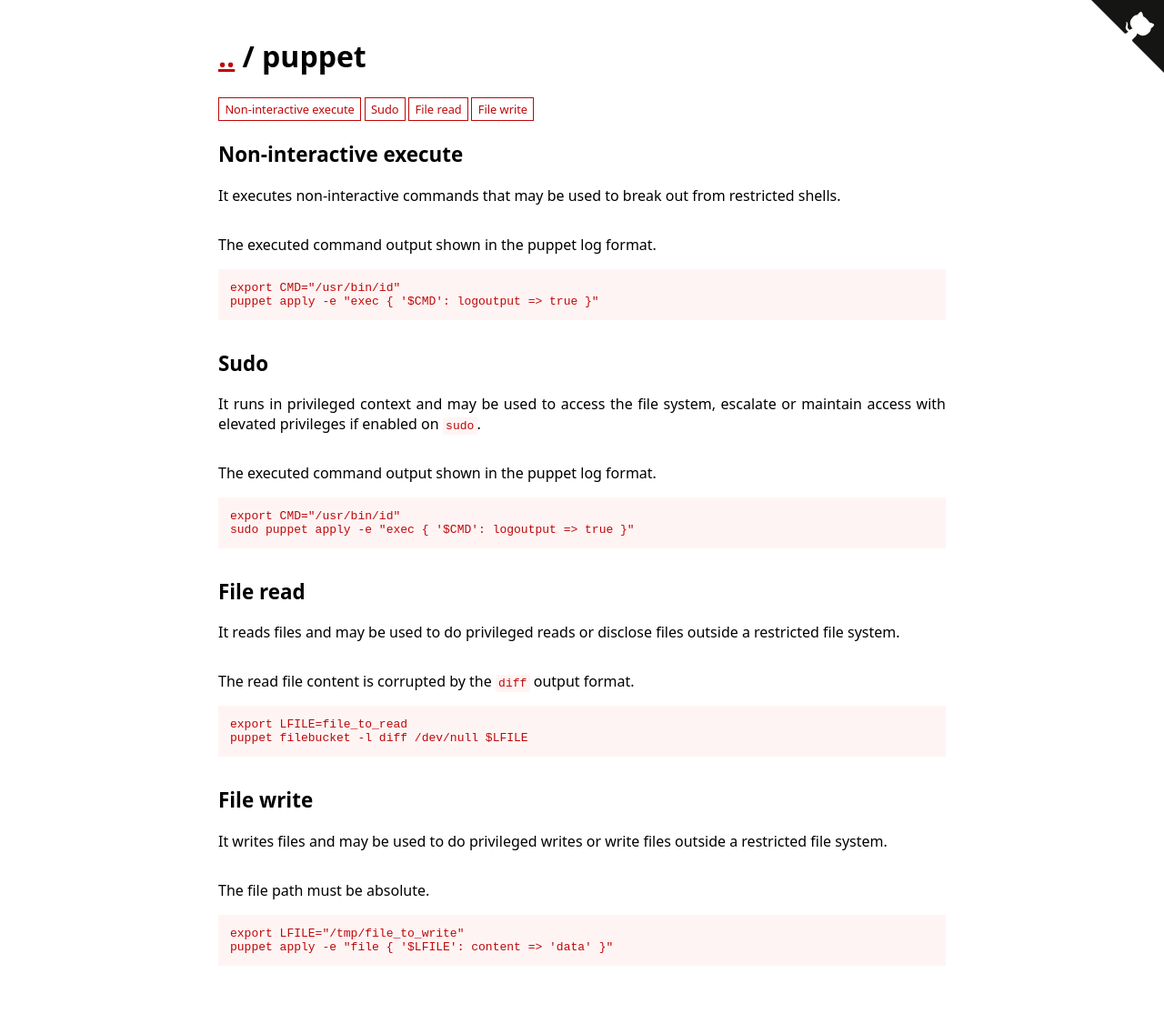
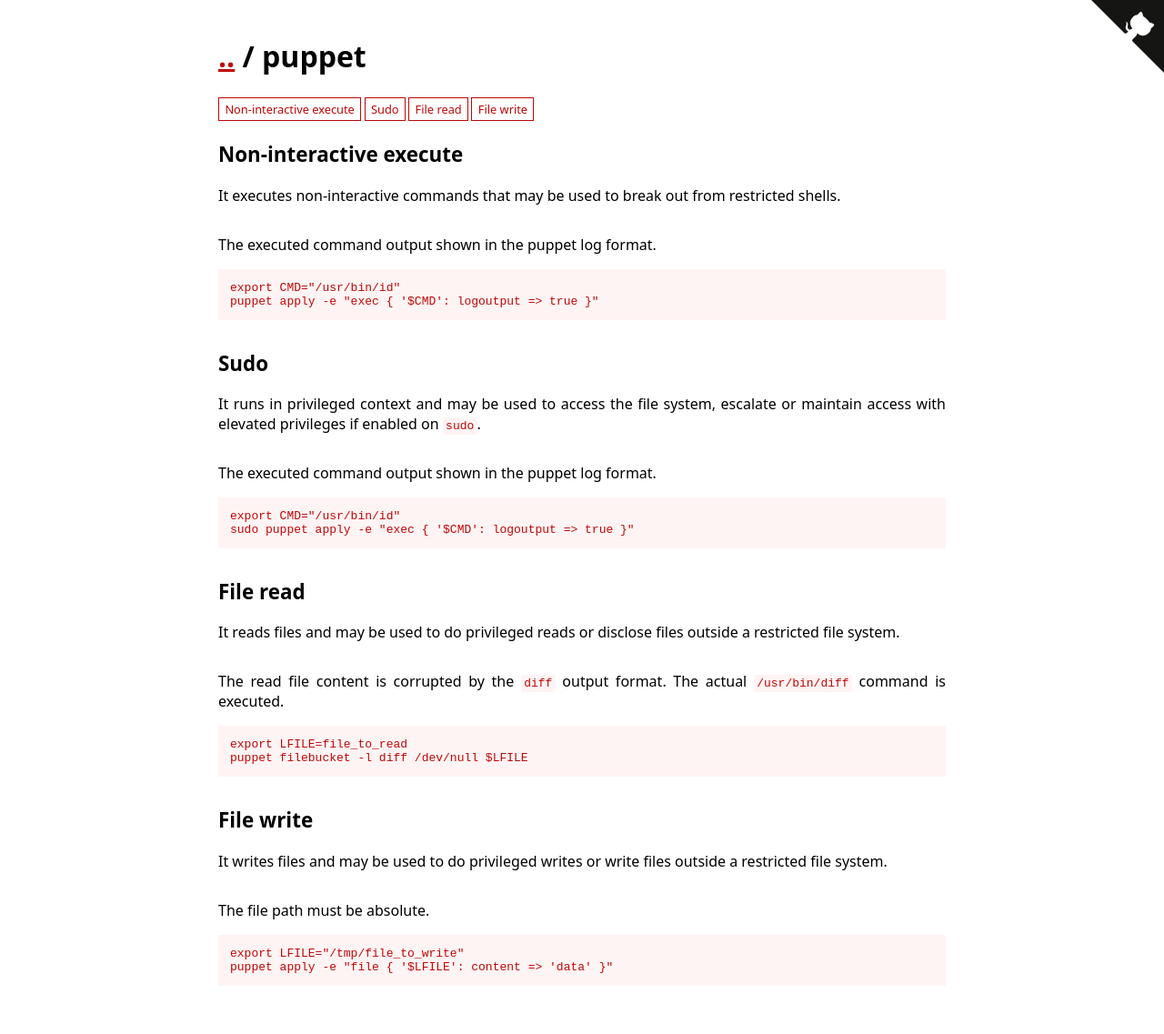
Before and after one commit to GTFOBins/GTFOBins.github.io, a Jekyll site: the page built from _gtfobins/puppet.md, in a window 1280 px wide. Shown: the whole page at 91% size. Built offline with Jekyll 4.4.1, drawn with Linux system fonts in a browser that asks for light colours; before the commit the page ends 1115 px from its top, so only the background shows below that.

Commit message:
Add comment to puppet about diff

```diff
--- a/_gtfobins/puppet.md
+++ b/_gtfobins/puppet.md
@@ -11,7 +11,7 @@ functions:
         export CMD="/usr/bin/id"
         sudo puppet apply -e "exec { '$CMD': logoutput => true }"
   file-read:
-    - description: The read file content is corrupted by the `diff` output format.
+    - description: The read file content is corrupted by the `diff` output format. The actual `/usr/bin/diff` command is executed.
       code: |
         export LFILE=file_to_read
         puppet filebucket -l diff /dev/null $LFILE
```
